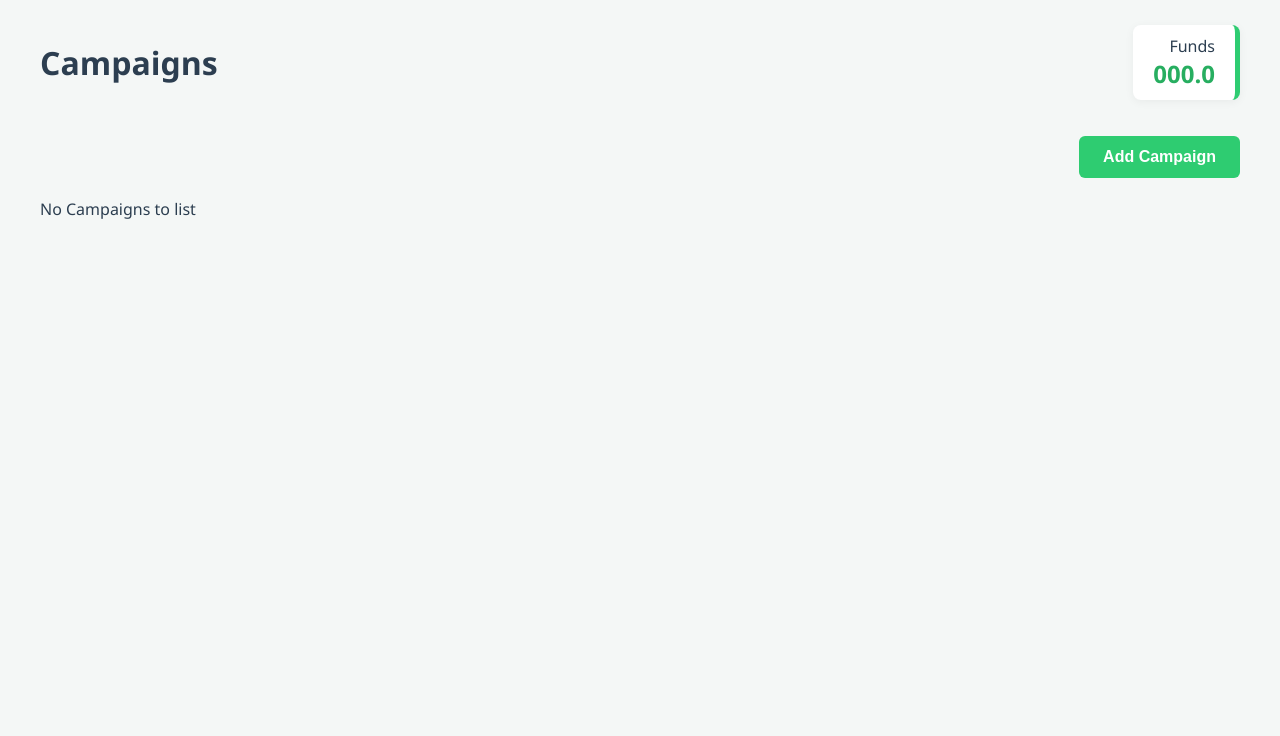
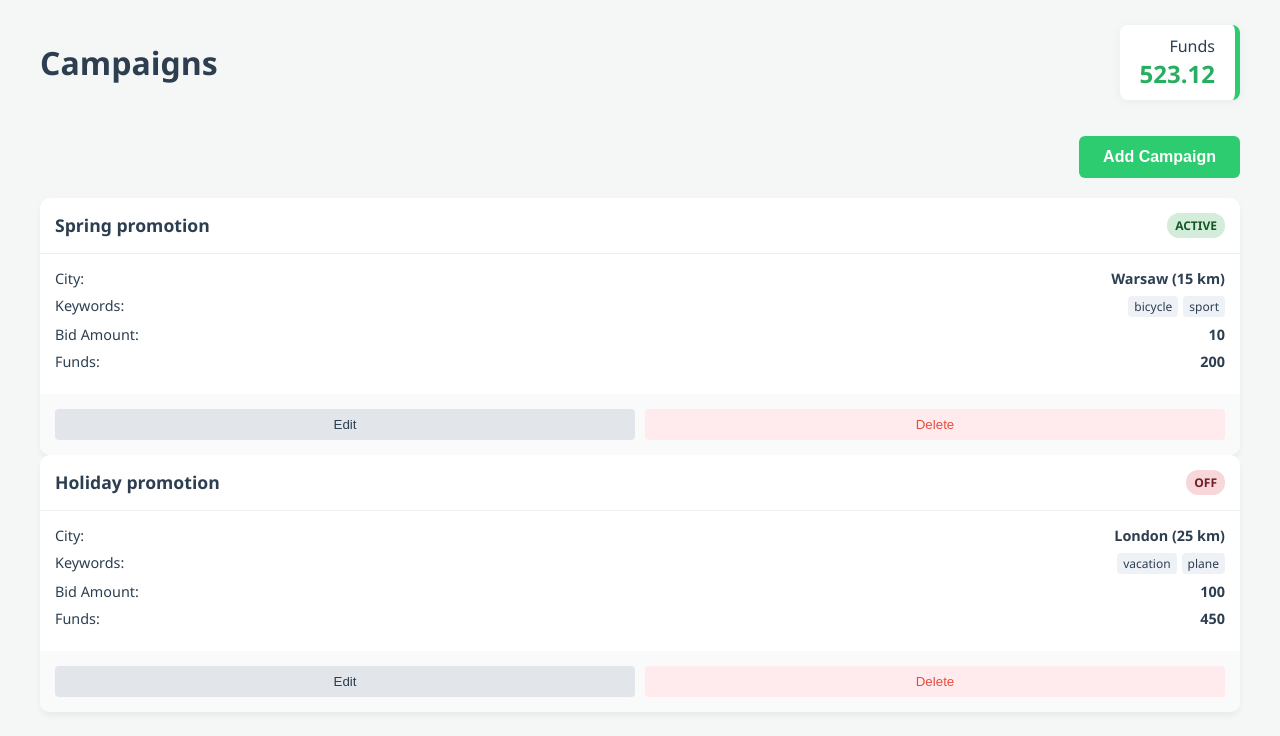
Before and after one commit to osiakmikolaj/campaigns, a React (Create React App) app: page / in a window 1280 px wide. Shown: the top 736 px of the page. Built offline with nearby package versions, Linux system fonts and the light colour scheme; data requests are answered from the project's data file.

Commit message:
feat: Fetch campaigns, add card component and delete functionality

```diff
--- a/db.json
+++ b/db.json
@@ -1,41 +1,28 @@
 {
     "wallet": {
-        "balance": 500.0,
+        "balance": 523.12,
         "currency": "Emerald"
     },
-    "products": [
-        { "id": 101, "name": "Rower Górski X2000" },
-        { "id": 102, "name": "Kask Ochronny Pro" },
-        { "id": 103, "name": "Bidon Sportowy 500ml" }
-    ],
-    "towns": [
-        { "id": 1, "name": "Warszawa" },
-        { "id": 2, "name": "Kraków" },
-        { "id": 3, "name": "Poznań" },
-        { "id": 4, "name": "Wrocław" },
-        { "id": 5, "name": "Gdańsk" }
-    ],
-    "keywords": [
-        { "id": 1, "name": "rower" },
-        { "id": 2, "name": "sport" },
-        { "id": 3, "name": "góry" },
-        { "id": 4, "name": "szosa" },
-        { "id": 5, "name": "akcesoria" },
-        { "id": 6, "name": "bezpieczeństwo" },
-        { "id": 7, "name": "lato" },
-        { "id": 8, "name": "wyprzedaż" }
-    ],
     "campaigns": [
         {
             "id": 1,
-            "name": "Wiosenna Promocja",
-            "keywords": ["rower", "sport"],
-            "bidAmount": 1.2,
+            "name": "Spring promotion",
+            "keywords": ["bicycle", "sport"],
+            "bidAmount": 10,
             "campaignFund": 200.0,
             "status": "on",
-            "town": "Warszawa",
-            "radius": 15,
-            "productId": 101
+            "town": "Warsaw",
+            "radius": 15
+        },
+        {
+            "id": 2,
+            "name": "Holiday promotion",
+            "keywords": ["vacation", "plane"],
+            "bidAmount": 100,
+            "campaignFund": 450.0,
+            "status": "off",
+            "town": "London",
+            "radius": 25
         }
     ]
 }
--- a/package.json
+++ b/package.json
@@ -2,6 +2,7 @@
     "name": "my-app",
     "version": "0.1.0",
     "private": true,
+    "proxy": "http://localhost:3001",
     "dependencies": {
         "@testing-library/dom": "^10.4.1",
         "@testing-library/jest-dom": "^6.9.1",
--- /dev/null
+++ b/src/components/CampaignCard.jsx
@@ -0,0 +1,46 @@
+const CampaignCard = ({ campaign, onDelete, onEdit }) => {
+    return (
+        <div className="campaign-card">
+            <div className="card-header">
+                <h3>{campaign.name}</h3>
+                <span className={`status-badge ${campaign.status === "on" ? "active" : "inactive"}`}>{campaign.status === "on" ? "ACTIVE" : "OFF"}</span>
+            </div>
+
+            <div className="card-body">
+                <div className="info-row">
+                    <span>City:</span>{" "}
+                    <strong>
+                        {campaign.town} ({campaign.radius} km)
+                    </strong>
+                </div>
+                <div className="info-row">
+                    <span>Keywords:</span>
+                    <div className="tags">
+                        {campaign.keywords.map((k, index) => (
+                            <span key={k.id || index} className="tag">
+                                {k.name || k}
+                            </span>
+                        ))}
+                    </div>
+                </div>
+                <div className="info-row">
+                    <span>Bid Amount:</span> <strong>{campaign.bidAmount}</strong>
+                </div>
+                <div className="info-row">
+                    <span>Funds:</span> <strong>{campaign.campaignFund}</strong>
+                </div>
+            </div>
+
+            <div className="card-actions">
+                <button className="btn-secondary" onClick={() => onEdit(campaign.id)}>
+                    Edit
+                </button>
+                <button className="btn-danger" onClick={() => onDelete(campaign.id)}>
+                    Delete
+                </button>
+            </div>
+        </div>
+    );
+};
+
+export default CampaignCard;
--- a/src/components/Dashboard.css
+++ b/src/components/Dashboard.css
@@ -30,7 +30,6 @@
     color: var(--primary-dark);
 }
 
-/* Action Bar */
 .action-bar {
     margin-bottom: 20px;
     display: flex;
@@ -52,3 +51,127 @@
 .btn-primary:hover {
     background-color: var(--primary-dark);
 }
+
+.campaign-card {
+    background: var(--card-bg);
+    border-radius: 10px;
+    box-shadow: 0 4px 6px rgba(0, 0, 0, 0.05);
+    overflow: hidden;
+    display: flex;
+    flex-direction: column;
+    transition: transform 0.2s;
+}
+
+.campaign-card:hover {
+    transform: translateY(-5px);
+    box-shadow: 0 8px 15px rgba(0, 0, 0, 0.1);
+}
+
+.card-header {
+    padding: 15px;
+    border-bottom: 1px solid #eee;
+    display: flex;
+    justify-content: space-between;
+    align-items: center;
+}
+
+.card-header h3 {
+    margin: 0;
+    font-size: 1.1rem;
+}
+
+.status-badge {
+    font-size: 0.75rem;
+    padding: 4px 8px;
+    border-radius: 12px;
+    font-weight: bold;
+    text-transform: uppercase;
+}
+
+.status-badge.active {
+    background-color: #d4edda;
+    color: #155724;
+}
+
+.status-badge.inactive {
+    background-color: #f8d7da;
+    color: #721c24;
+}
+
+.card-body {
+    padding: 15px;
+    flex-grow: 1;
+}
+
+.info-row {
+    margin-bottom: 8px;
+    font-size: 0.9rem;
+    display: flex;
+    justify-content: space-between;
+}
+
+.tags {
+    display: flex;
+    flex-wrap: wrap;
+    gap: 5px;
+    justify-content: flex-end;
+    max-width: 60%;
+}
+
+.tag {
+    background: #eef2f7;
+    padding: 2px 6px;
+    border-radius: 4px;
+    font-size: 0.75rem;
+}
+
+.card-actions {
+    padding: 15px;
+    background: #fafafa;
+    display: flex;
+    gap: 10px;
+}
+
+.btn-secondary,
+.btn-danger {
+    flex: 1;
+    padding: 8px;
+    border: none;
+    border-radius: 4px;
+    cursor: pointer;
+    font-weight: 500;
+}
+
+.btn-secondary {
+    background-color: #e2e6ea;
+    color: var(--text-main);
+}
+
+.btn-danger {
+    background-color: #ffebee;
+    color: var(--danger);
+}
+
+.btn-danger:hover {
+    background-color: #ffcdd2;
+}
+
+/* mobile */
+@media (max-width: 600px) {
+    .dashboard-header {
+        flex-direction: column;
+        align-items: flex-start;
+    }
+
+    .wallet-card {
+        width: 100%;
+        box-sizing: border-box;
+        align-items: center;
+        border-right: none;
+        border-bottom: 5px solid var(--primary);
+    }
+
+    .campaign-grid {
+        grid-template-columns: 1fr;
+    }
+}
--- a/src/components/Dashboard.jsx
+++ b/src/components/Dashboard.jsx
@@ -1,15 +1,60 @@
+import { useEffect, useState } from "react";
 import "./Dashboard.css";
-
-// const API_URL = "https://localhost:3001";
+import CampaignCard from "./CampaignCard";
 
 const Dashboard = () => {
+    const [campaigns, setCampaigns] = useState([]);
+    const [wallet, setWallet] = useState(null);
+    const [loading, setLoading] = useState(true);
+
+    useEffect(() => {
+        const fetchData = async () => {
+            try {
+                const [campaignsRes, walletRes] = await Promise.all([fetch(`/campaigns`), fetch(`/wallet`)]);
+                const campaignsData = await campaignsRes.json();
+                const walletData = await walletRes.json();
+                setCampaigns(campaignsData);
+                setWallet(walletData);
+            } catch (e) {
+                console.error("Error!", e);
+            } finally {
+                setLoading(false);
+            }
+        };
+        fetchData();
+    }, []);
+
+    const handleDelete = async (id) => {
+        if (window.confirm("Delete the campaign?")) {
+            try {
+                const response = await fetch(`/campaigns/${id}`, {
+                    method: "DELETE",
+                });
+
+                if (response.ok) {
+                    setCampaigns(campaigns.filter((c) => c.id !== id));
+                } else {
+                    console.error("Error when deleting. Status:", response.status);
+                    alert("Cannot delete selected campaign");
+                }
+            } catch (e) {
+                console.error("Error!:", e);
+            }
+        }
+    };
+
+    // todo
+    const handleEdit = (id) => {};
+
+    if (loading) return <div>Loading campaigns...</div>;
+
     return (
         <div className="dashboard-container">
             <header className="dashboard-header">
                 <h1>Campaigns</h1>
                 <div className="wallet-card">
                     <span className="wallet-label">Funds</span>
-                    <span className="wallet-balance">000.0</span>
+                    <span className="wallet-balance">{wallet?.balance.toFixed(2)}</span>
                 </div>
             </header>
 
@@ -18,7 +63,11 @@ const Dashboard = () => {
             </div>
 
             <div className="campaign-grid">
-                <p>No Campaigns to list</p>
+                {campaigns.length === 0 ? (
+                    <p>No campaigns to list</p>
+                ) : (
+                    campaigns.map((campaign) => <CampaignCard key={campaign.id} campaign={campaign} onDelete={handleDelete} onEdit={handleEdit} />)
+                )}
             </div>
         </div>
     );
```
Lines whose indentation alone changed are shown as unchanged.
